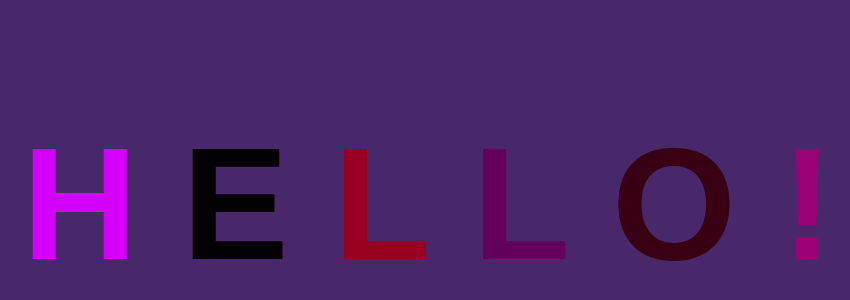
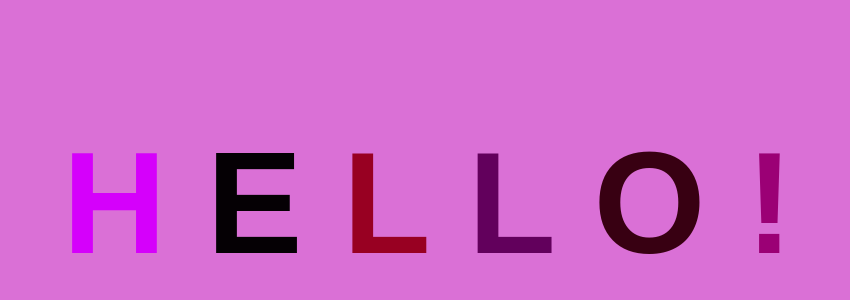
Before and after one commit to mbhalesha/AnimatedTextGitDemo, a plain HTML site: page index.html in a window 1280 px wide. Shown: the part 204-504 px from the top of the page, without its empty margins (212-1062 px from the left). Drawn offline with Linux system fonts and the light colour scheme; a web font is replaced by a local one.

Commit message:
someone else did this

```diff
--- a/app.css
+++ b/app.css
@@ -3,10 +3,10 @@ body {
   justify-content: center;
   align-items: center;
   height: 100vh;
-  background-color: rgb(72, 40, 107);
+  background-color: orchid;
 }
 
 h1 {
-  font-size: 10rem;
+  font-size: 9rem;
   font-family: "Tenali Ramakrishna", sans-serif;
 }
```
